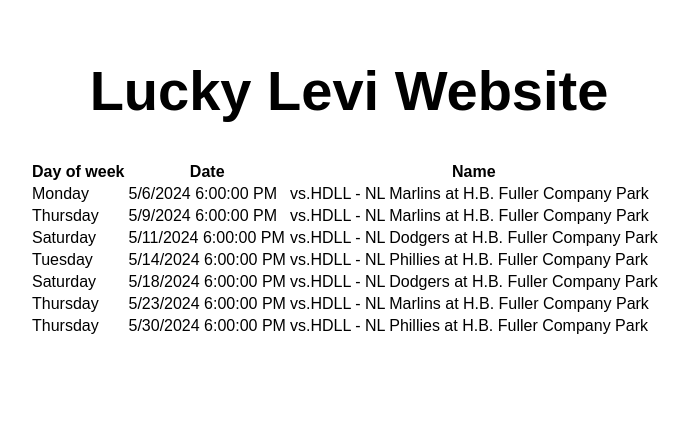
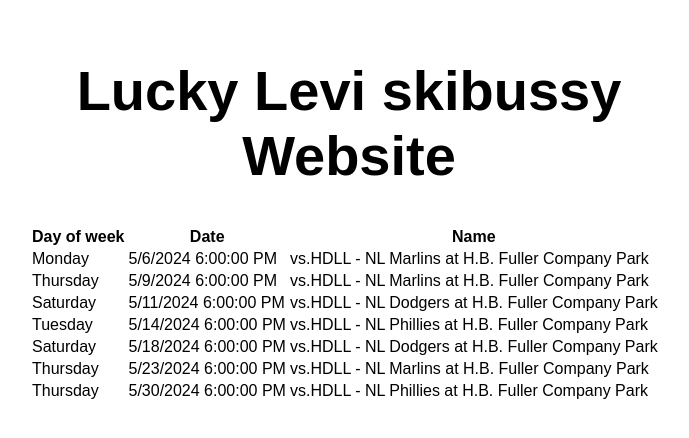
Before and after one commit to lukehammer/Lucky-Levi-Website, a website: page src/index.html in a window 1280 px wide. Shown: the whole page, without its empty margins (291-980 px from the left). Drawn offline with Linux system fonts and the light colour scheme.

Commit message:
i added skibussy

```diff
--- a/src/index.html
+++ b/src/index.html
@@ -10,7 +10,7 @@
 
 <body>
   <main>
-    <h1>Lucky Levi Website</h1>
+    <h1>Lucky Levi skibussy Website</h1>
     <table>
         <!--!-->
         <thead>
```
